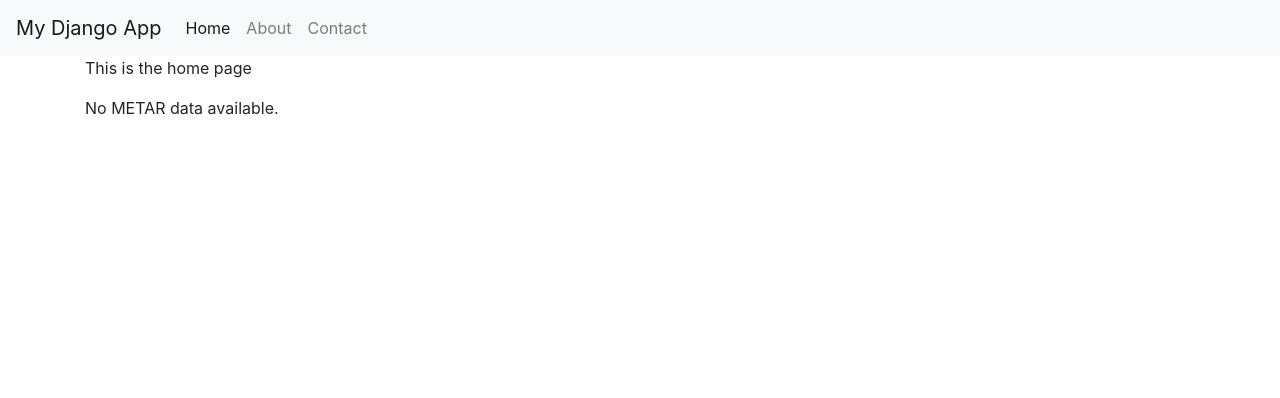
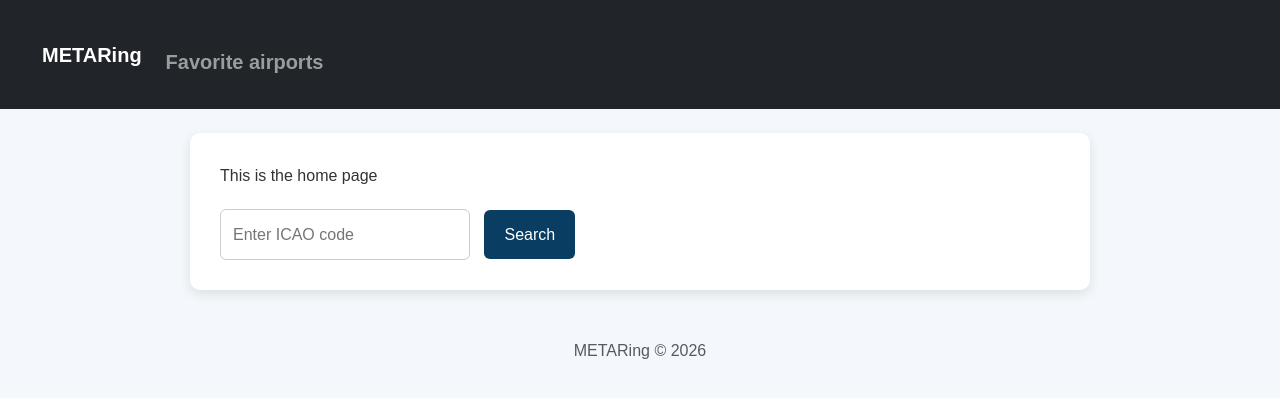
Before and after one commit to GuillermoWilly/metaring, a Django app: page / in a window 1280 px wide. Shown: the top 398 px of the page. Run offline with Django 5.2, Linux system fonts and the light colour scheme; data that the repository does not hold is empty; some libraries are stand-ins or nearby versions.

Commit message:
Added search bar, js and css. Adjusted utils.py and views.py

```diff
--- a/metaring/metaring/settings.py
+++ b/metaring/metaring/settings.py
@@ -115,4 +115,4 @@ USE_TZ = True
 # Static files (CSS, JavaScript, Images)
 # https://docs.djangoproject.com/en/6.0/howto/static-files/
 
-STATIC_URL = 'static/'
+STATIC_URL = '/static/'
--- /dev/null
+++ b/metaring/myapp/static/myapp/css/styles.css
@@ -0,0 +1,124 @@
+/* Reset básico */
+* {
+    margin: 0;
+    padding: 0;
+    box-sizing: border-box;
+}
+
+/* Body general */
+body {
+    font-family: Arial, Helvetica, sans-serif;
+    background-color: #f4f7fb;
+    color: #333;
+    line-height: 1.6;
+}
+
+/* Navbar */
+.navbar {
+    background-color: #0a3d62;
+    color: white;
+    padding: 15px 30px;
+    font-size: 20px;
+    font-weight: bold;
+}
+
+/* Contenedor principal */
+.container {
+    max-width: 900px;
+    margin: 40px auto;
+    background: white;
+    padding: 30px;
+    border-radius: 10px;
+    box-shadow: 0 4px 12px rgba(0,0,0,0.1);
+}
+
+/* Títulos */
+h1, h2, h3 {
+    margin-bottom: 15px;
+    color: #0a3d62;
+}
+
+/* Formulario */
+form {
+    margin-top: 20px;
+}
+
+/* Input */
+input[type="text"] {
+    padding: 12px;
+    width: 250px;
+    border: 1px solid #ccc;
+    border-radius: 6px;
+    font-size: 16px;
+}
+
+/* Botón */
+button {
+    padding: 12px 20px;
+    border: none;
+    background-color: #0a3d62;
+    color: white;
+    font-size: 16px;
+    border-radius: 6px;
+    cursor: pointer;
+    margin-left: 10px;
+}
+
+button:hover {
+    background-color: #074173;
+}
+
+/* Tabla */
+table {
+    width: 100%;
+    border-collapse: collapse;
+    margin-top: 20px;
+}
+
+td, th {
+    padding: 12px;
+    border-bottom: 1px solid #ddd;
+}
+
+th {
+    background-color: #0a3d62;
+    color: white;
+}
+
+/* Lista */
+ul {
+    list-style: none;
+    margin-top: 15px;
+}
+
+li {
+    padding: 8px 0;
+}
+
+/* METAR box */
+.metar-box {
+    background-color: #1e272e;
+    color: #00ff9c;
+    padding: 15px;
+    border-radius: 8px;
+    font-family: monospace;
+    margin-top: 20px;
+}
+
+/* Links */
+a {
+    color: #0a3d62;
+    text-decoration: none;
+}
+
+a:hover {
+    text-decoration: underline;
+}
+
+/* Footer */
+.footer {
+    text-align: center;
+    margin-top: 40px;
+    color: #777;
+    font-size: 14px;
+}
--- /dev/null
+++ b/metaring/myapp/static/myapp/js/web.js
@@ -0,0 +1,18 @@
+document.addEventListener("DOMContentLoaded", function () {
+
+    const form = document.getElementById("airport-search-form");
+    const input = document.getElementById("icao_input");
+
+    form.addEventListener("submit", function (event) {
+        event.preventDefault();
+
+        let icao = input.value.trim().toUpperCase();
+
+        if (icao.length === 4) {
+            window.location.href = "/airport/" + icao + "/";
+        } else {
+            alert("ICAO must be 4 letters.");
+        }
+    });
+
+});
--- a/metaring/myapp/templates/base.html
+++ b/metaring/myapp/templates/base.html
@@ -1,35 +1,116 @@
+{% load static %}
 <!DOCTYPE html>
 <html lang="en">
+
 <head>
-    <meta charset="UTF-8" />
-    <meta name="viewport" content="width=device-width, initial-scale=1.0" />
+
+    <!-- Meta básico -->
+    <meta charset="UTF-8">
+    <meta name="viewport" content="width=device-width, initial-scale=1.0">
+
+    <!-- SEO -->
+    <meta name="description" content="METARing - Airport and METAR information system">
+    <meta name="author" content="METARing">
+
+    <!-- Title dinámico -->
     <title>
         {% block title %}
-        Django App
+            METARing
         {% endblock %}
     </title>
-    <link rel="stylesheet" href="https://stackpath.bootstrapcdn.com/bootstrap/4.3.1/css/bootstrap.min.css"  rel="stylesheet" />
+
+    <!-- Bootstrap -->
+    <link href="https://cdn.jsdelivr.net/npm/bootstrap@5.3.2/dist/css/bootstrap.min.css"
+          rel="stylesheet">
+
+    <!-- CSS global -->
+    <link rel="stylesheet"
+          href="{% static 'myapp/css/styles.css' %}">
+
+    <!-- CSS extra por página -->
+    {% block extra_css %}
+    {% endblock %}
+
 </head>
+
 <body>
-    <nav class="navbar navbar-expand-lg navbar-light bg-light">
-      <a class="navbar-brand" href="#">My Django App</a>
-      <button class="navbar-toggler" type="button" data-toggle="collapse" data-target="#navbarNav" aria-controls="navbarNav" aria-expanded="false" aria-label="Toggle navigation"><span class="navbar-toggler-icon"></span></button>
-      <div class="collapse navbar-collapse" id="navbarNav">
+
+<!-- NAVBAR -->
+<header>
+    <nav class="navbar navbar-expand-lg navbar-dark bg-dark">
+
+        <div class="container-fluid">
+
+            <!-- Logo / Brand -->
+            <a class="navbar-brand"
+               href="{% url 'home' %}">
+                METARing
+            </a>
+
+            <!-- Botón mobile -->
+            <button class="navbar-toggler"
+                    type="button"
+                    data-bs-toggle="collapse"
+                    data-bs-target="#navbarNav">
+
+                <span class="navbar-toggler-icon"></span>
+
+            </button>
+
+            <!-- Links -->
+            <div class="collapse navbar-collapse"
+                 id="navbarNav">
+
                 <ul class="navbar-nav">
-          <li class="nav-item active">
-            <a class="nav-link" href="#">Home</a>
+
+                    <li class="nav-item">
+
+                        <a class="nav-link"
+                           href="#">
+                            Favorite airports
+                        </a>
+
                     </li>
-          <li class="nav-item">
-            <a class="nav-link" href="#">About</a>
-          </li>
-          <li class="nav-item">
-            <a class="nav-link" href="#">Contact</a>
-          </li>
+
                 </ul>
+
             </div>
+
+        </div>
+
     </nav>
-    <div class="container">{% block content %} {% endblock %}</div>
-    <script src="https://code.jquery.com/jquery-3.3.1.slim.min.js"></script>
-    <script src="https://stackpath.bootstrapcdn.com/bootstrap/4.3.1/js/bootstrap.bundle.min.js" ></script>
+</header>
+
+
+<!-- CONTENIDO PRINCIPAL -->
+<main>
+
+    <div class="container mt-4">
+
+        {% block content %}
+        {% endblock %}
+
+    </div>
+
+</main>
+
+
+<!-- FOOTER -->
+<footer class="text-center mt-5 mb-3 text-muted">
+
+    METARing © 2026
+
+</footer>
+
+
+<!-- JS Bootstrap -->
+<script src="https://cdn.jsdelivr.net/npm/bootstrap@5.3.2/dist/js/bootstrap.bundle.min.js"></script>
+
+
+<!-- JS extra por página -->
+{% block extra_js %}
+{% endblock %}
+
+
 </body>
 </html>
--- a/metaring/myapp/templates/home.html
+++ b/metaring/myapp/templates/home.html
@@ -1,15 +1,23 @@
 {% extends "base.html" %}
+{% load static %}
 
 {% block title %} Home Page {% endblock %}
 
 {% block content %}
+
 <p>This is the home page</p>
 
-{% if metar %}
-    <h3>METAR Data:</h3>
-    <pre>{{ metar }}</pre>
-{% else %}
-    <p>No METAR data available.</p>
-{% endif %}
+<form id="airport-search-form">
+    <input
+        type="text"
+        id="icao_input"
+        placeholder="Enter ICAO code"
+        maxlength="4"
+        required
+    >
+    <button type="submit">Search</button>
+</form>
+
+<script src="{% static 'myapp/js/web.js' %}"></script>
 
 {% endblock %}
--- a/metaring/myapp/utils.py
+++ b/metaring/myapp/utils.py
@@ -14,7 +14,8 @@ def get_metar_from_icao(icao):
     response = requests.get(url)
 
     if response.status_code== 200:
-        airport_metar = response.json()
+        airport_json = response.json()
+        airport_metar = airport_json['data']
         return airport_metar
     else:
         return None
--- a/metaring/myapp/views.py
+++ b/metaring/myapp/views.py
@@ -4,13 +4,7 @@ from .utils import get_metar_from_icao
 
 
 def home(request):
-    metar_data = get_metar_from_icao("LEMG")  # ejemplo Sevilla
-
-    context = {
-        "metar": metar_data
-    }
-
-    return render(request, "home.html", context)
+    return render(request, "home.html")
 
 def todos(request):
     items = TodoItems.objects.all()
```
Also changed, not shown: metaring/myapp/templates/airport_detail.html (+65 -18 lines). Lines whose indentation alone changed are shown as unchanged.
